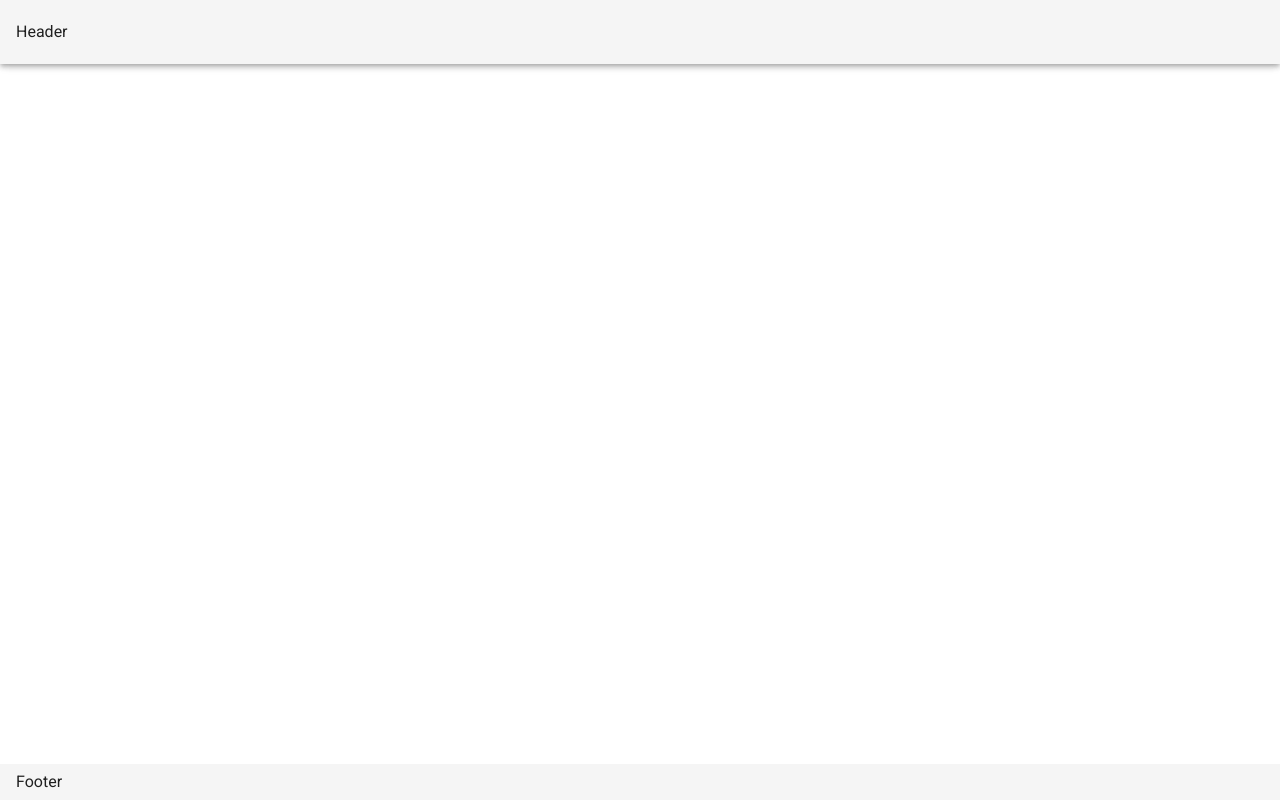
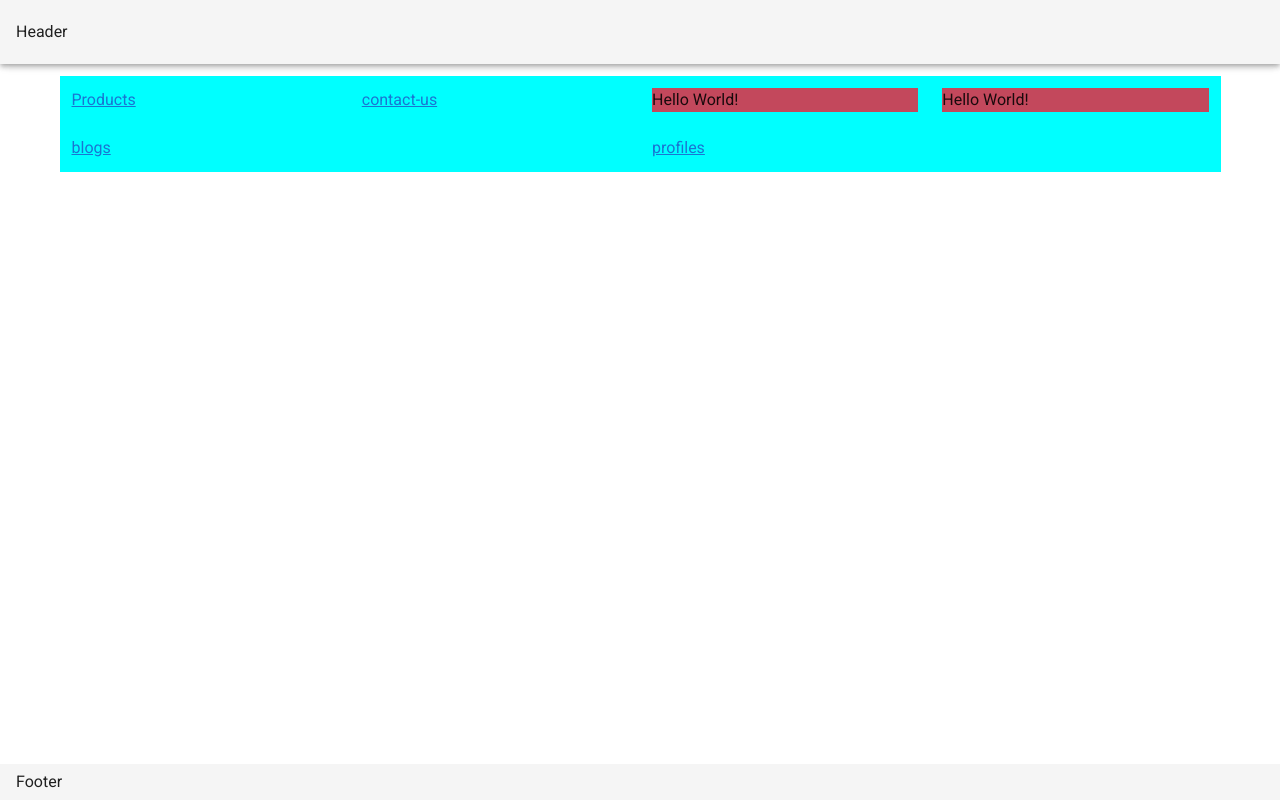
Before and after one commit to armanfkt/nuxt-project, a Nuxt app: page / in a window 1280 px wide. Before the commit this address had no page. Built offline with nearby package versions, Linux system fonts and the light colour scheme.

Commit message:
cuontinue project

```diff
--- a/components/Homepage/Homepage.vue
+++ b/components/Homepage/Homepage.vue
@@ -20,6 +20,14 @@
                     Hello World!
                 </div>
             </v-col>
+
+            <v-col>
+                <nuxt-link to="/blogs">blogs</nuxt-link>
+            </v-col>
+
+            <v-col>
+                <nuxt-link to="profiles">profiles</nuxt-link>
+            </v-col>
         </v-row>
     </v-container>
 </template>
--- a/components/contact_us/contact_us.vue
+++ b/components/contact_us/contact_us.vue
@@ -2,7 +2,7 @@
     <v-container>
         <v-row>
             <v-col>
-             <nuxt-link to="/homepage">Homepage</nuxt-link>
+             <nuxt-link to="/">Homepage</nuxt-link>
             </v-col>
 
         </v-row>
--- /dev/null
+++ b/pages/blogs/index.vue
@@ -0,0 +1,11 @@
+<template>
+    <div>
+        blogs
+    </div>
+</template>
+
+<script>
+export default {
+    name:"index"
+}
+</script>
--- a/pages/contact_us/index.vue
+++ b/pages/contact_us/index.vue
@@ -3,10 +3,10 @@
 </template>
 
 <script>
- import contact_us  from "components/contact_us/contact_us.vue"
+ import contact_us  from "@/components/contact_us/contact_us.vue"
 
  export default{
-    name:"contact",
+    name:"Index",
 
     components:{
         contact_us
--- /dev/null
+++ b/pages/index.vue
@@ -0,0 +1,16 @@
+<template>
+    <div>
+        <homepage/>
+    </div>
+</template>
+
+<script>
+import Homepage from '../components/Homepage/Homepage.vue';
+    export default{
+        name:"Index",
+        components:{
+            Homepage
+        }
+    }
+
+</script>
--- /dev/null
+++ b/pages/profiles/index.vue
@@ -0,0 +1,19 @@
+<template>
+    <v-contaner>
+        <v-row>
+            <v-col cols="12" sm="6" md="3">
+                profiles
+            </v-col>
+
+            <v-col>
+                <nuxt-link to="/">back to home</nuxt-link>
+            </v-col>
+        </v-row>
+    </v-contaner>
+</template>
+
+<script>
+    export default{
+        name:"Index"
+    }
+</script>
```
